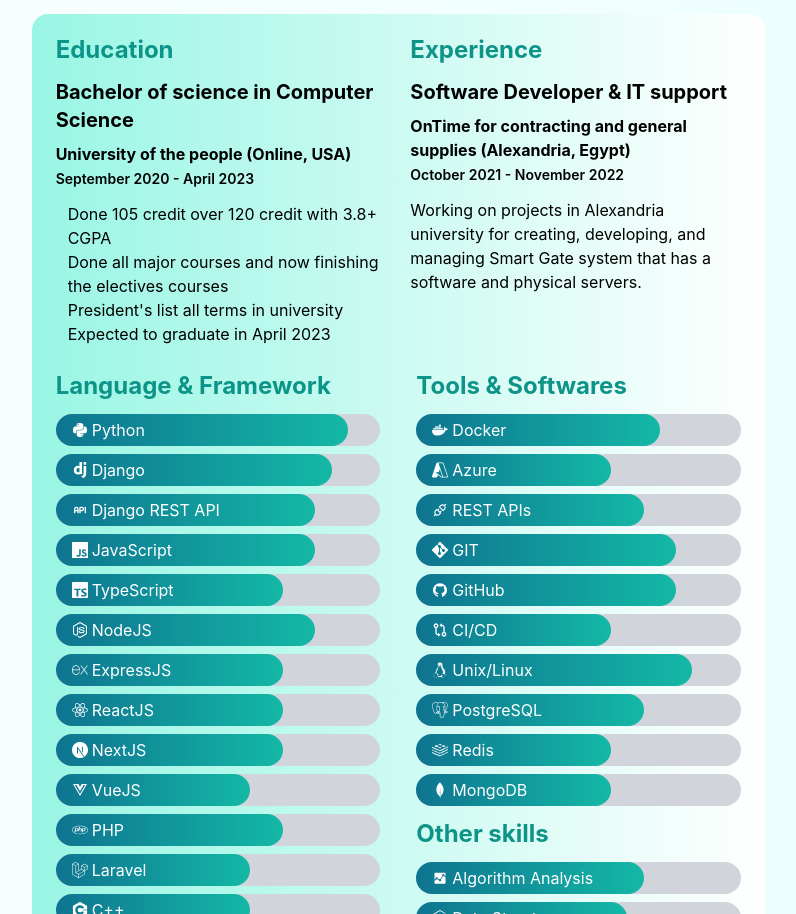
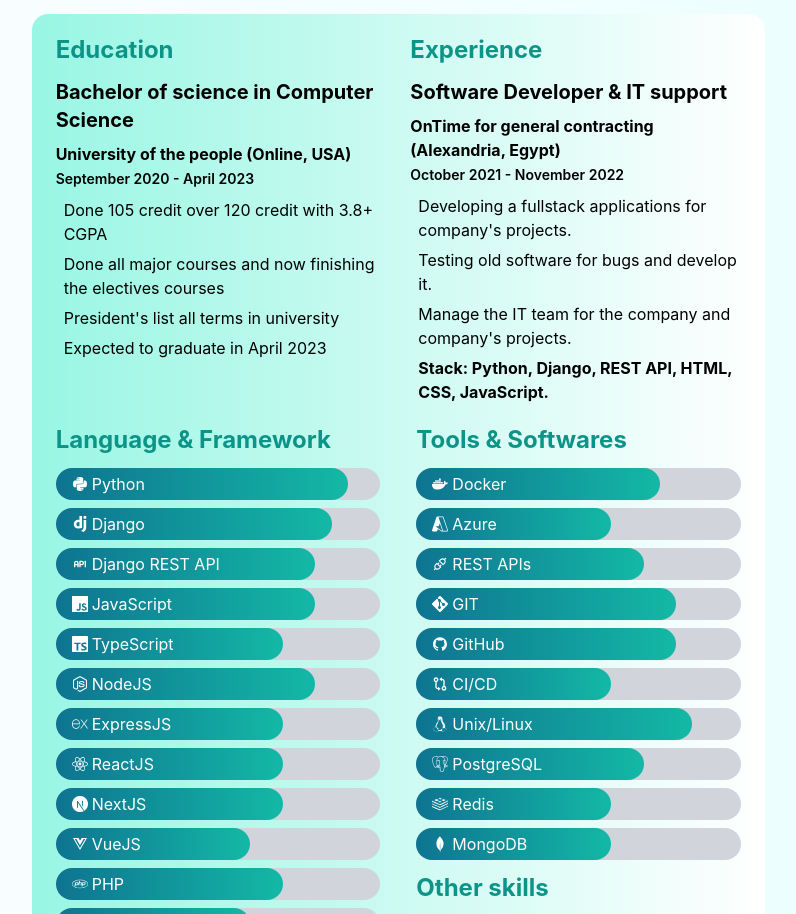
Before and after one commit to abdoohossamm/portfolio, a Next.js app: page / in a window 1280 px wide. Shown: the part 1646-2560 px from the top of the page, without its empty margins (435-1231 px from the left). Built offline with nearby package versions, Linux system fonts and the light colour scheme.

Commit message:
Edit the resume in about section.

```diff
--- a/components/about/resume/Resume.tsx
+++ b/components/about/resume/Resume.tsx
@@ -14,7 +14,7 @@
                         </h5>
                         <p className="font-bold">University of the people (Online, USA)</p>
                         <small className={"text-sm font-semibold"}>September 2020 - April 2023</small>
-                        <article className="my-3 ml-3">
+                        <article className="my-2 ml-2 [&>p:not(:first-child)]:mt-1.5">
                             <p>Done 105 credit over 120 credit with 3.8+ CGPA</p>
                             <p>Done all major courses and now finishing the electives courses</p>
                             <p>President's list all terms in university</p>
@@ -26,9 +26,14 @@
                     <h5 className="my-3 text-2xl font-bold text-teal-600">Experience</h5>
                     <div className="">
                         <h5 className="my-2 text-xl font-bold">Software Developer & IT support</h5>
-                        <p className="font-bold">OnTime for contracting and general supplies (Alexandria, Egypt) </p>
+                        <p className="font-bold">OnTime for general contracting (Alexandria, Egypt) </p>
                         <small className={"text-sm font-semibold"}>October 2021 - November 2022</small>
-                        <p className="my-3">Working on projects in Alexandria university for creating, developing, and managing Smart Gate system that has a software and physical servers.</p>
+                        <article className="my-2 ml-2 [&>p:not(:first-child)]:mt-1.5">
+                            <p>Developing a fullstack applications for company's projects.</p>
+                            <p>Testing old software for bugs and develop it.</p>
+                            <p>Manage the IT team for the company and company's projects.</p>
+                            <p className={"font-bold"}>Stack: Python, Django, REST API, HTML, CSS, JavaScript.</p>
+                        </article>
                     </div>
                 </div>
             </div>
```
